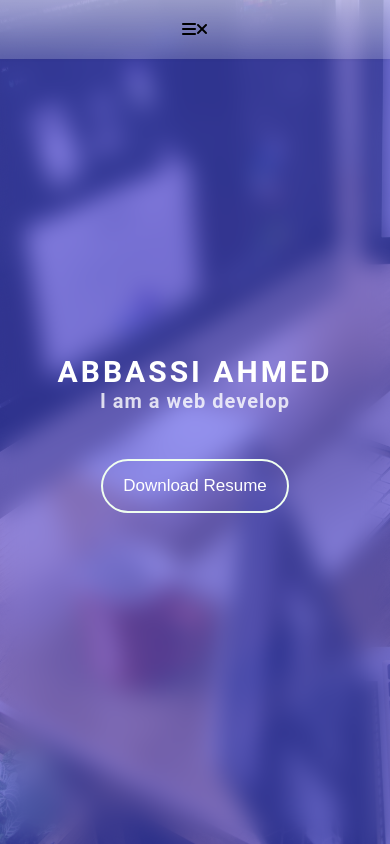
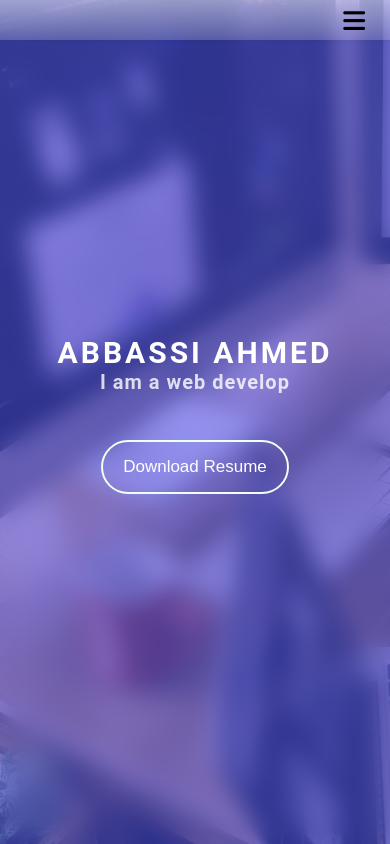
Before and after one commit to 3ibsi69/portfolio-react, a React (Create React App) app: page / in a window 390 px wide. Shown: the top 844 px of the page. Built offline with nearby package versions, Linux system fonts and the light colour scheme.

Commit message:
navbar-resp

```diff
--- a/src/Components/navbar.jsx
+++ b/src/Components/navbar.jsx
@@ -1,34 +1,57 @@
-function NavBar({ scrollToAbout, scrollToExperience,scrollToCards }) {
+import React, { useState } from "react";
+
+function NavBar({ scrollToAbout, scrollToExperience, scrollToCards }) {
+  const [isMobileMenuOpen, setIsMobileMenuOpen] = useState(false);
+
+  const toggleMobileMenu = () => {
+    setIsMobileMenuOpen(!isMobileMenuOpen);
+  };
+
+  const closeMobileMenu = () => {
+    setIsMobileMenuOpen(false);
+  };
+
   return (
     <nav className="navbar">
-        <div className="nav-links">
+      <div className={`nav-links ${isMobileMenuOpen ? "open" : ""}`}>
         <ul>
           <li>
-              <a href="#" className="hover-effect">
+            <a href="#" className="hover-effect" onClick={closeMobileMenu}>
               Home
             </a>
           </li>
           <li>
-              <a href="#" className="hover-effect" onClick={scrollToAbout}>
+            <a href="#" className="hover-effect" onClick={() => { scrollToAbout(); closeMobileMenu();}}>
               About Me
             </a>
           </li>
-
           <li>
-              <a href="#" className="hover-effect" onClick={scrollToExperience}>
+            <a
+              className="hover-effect"
+              onClick={() => {
+                scrollToExperience();
+                closeMobileMenu();
+              }}
+            >
               Experience
             </a>
           </li>
           <li>
-              <a href="#" className="hover-effect" onClick={scrollToCards}>
+            <a
+              href="#"
+              className="hover-effect"
+              onClick={() => {
+                scrollToCards();
+                closeMobileMenu();
+              }}
+            >
               Projects
             </a>
           </li>
         </ul>
       </div>
-        <div id="mobile">
-          <i className="fas fa-bars"></i>
-          <i className="fas fa-times"></i>
+      <div id="mobile" onClick={toggleMobileMenu}>
+        <i className={`fas fa-${isMobileMenuOpen ? "times" : "bars"}`}></i>
       </div>
     </nav>
   );
--- a/src/Styles/Style.css
+++ b/src/Styles/Style.css
@@ -188,10 +188,21 @@ body {
     background-color: rgb(68, 68, 247);
 }
 
-
 #text-move {
     height: 30px;
 }
+
+#mobile {
+    display: none;
+}
+
+#mobile i {
+    position: absolute;
+    top: 8px;
+    right: 25px;
+    font-size: 25px;
+}
+
 
 @media (max-width: 1024px) {
     .container #myname {
@@ -238,10 +249,31 @@ body {
 
 @media (max-width: 584px) {
     .nav-links {
-        display: none;
+        max-height: 0;
+        transition: max-height 0.9s ease;
+        overflow: hidden;
     }
+
+    .nav-links.open {
+        max-height: 500px;
+        transition: max-height 0.9s ease;
+    }
+
+    .nav-links ul {
+        flex-direction: column;
+        align-items: center;
+        margin-top: 20px;
+    }
+
+    .nav-links ul li {
+        padding: 10px 0;
+    }
+
+    #mobile {
+        display: block;
+    }
+
 }
-
 
 @media (max-width: 576px) {
     .container #myname {
```
Lines whose indentation alone changed are shown as unchanged.
